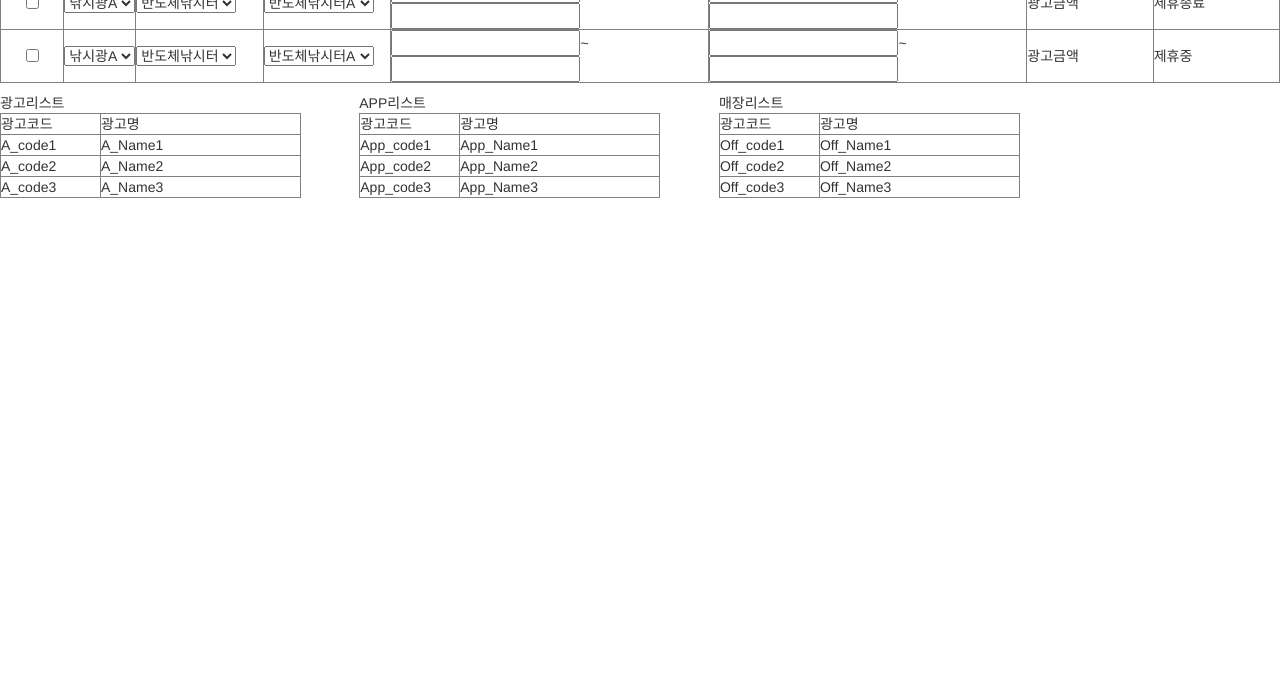
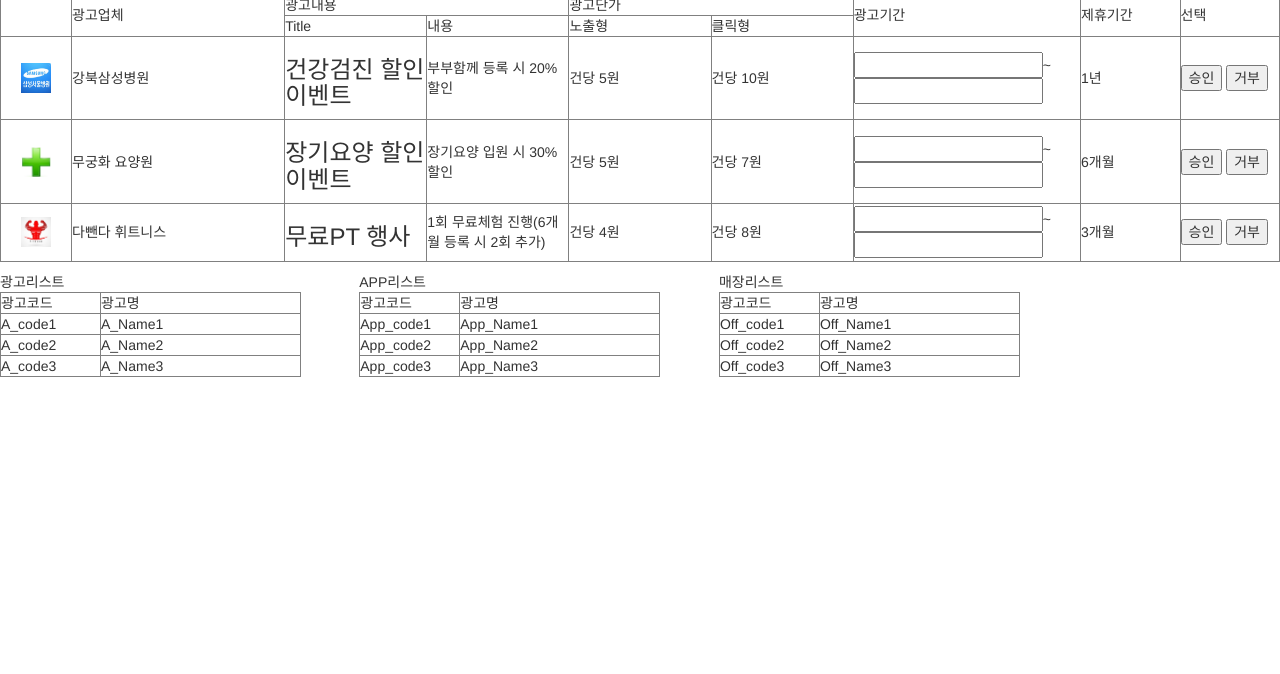
Before and after one commit to bargarock/mobile_ad, a website: page views/setCore.html in a window 1280 px wide. Shown: the part 126-800 px from the top of the page. Drawn offline with nearby package versions, Linux system fonts and the light colour scheme.

Commit message:
화면 수정 및 이미지파일 추가

```diff
--- a/views/setCore.html
+++ b/views/setCore.html
@@ -6,122 +6,101 @@
   <link rel="stylesheet" href="https://maxcdn.bootstrapcdn.com/bootstrap/3.3.7/css/bootstrap.min.css">
   <script src="https://ajax.googleapis.com/ajax/libs/jquery/1.12.4/jquery.min.js"></script>
   <script src="https://maxcdn.bootstrapcdn.com/bootstrap/3.3.7/js/bootstrap.min.js"></script>
-<title>제휴하기</title>
+<title>광고승인</title>
 </head>
 <body>
-
-	<table border="1" width="100%">
-		<tr>
-			<td align="right">
-				<button>제휴하기</button>
-				<button>조회</button>
-			</td>
-		</tr>
-	</table>
-	<table border="1" width="100%">
+	<img src="../img/healthplustalk.JPG" width="50px" height="50px"> 헬스플러스톡 담당자 김준홍님
+	<br>
+	<h1>제안 받은 광고 리스트</h1>
+	<table border="1" width="100%" style="border-collapse: collapse;">
 	<colgroup>
 		<col width="5%">
-		<col width="5%">
+		<col width="15%">
 		<col width="10%">
 		<col width="10%">
-		<col width="25%">
-		<col width="25%">
 		<col width="10%">
 		<col width="10%">
+		<col width="16%">
+		<col width="7%">
+		<col width="7%">
 	</colgroup>
 	<tr>
-		<td></td>
-		<td>광고</td>
-		<td>제휴</td>
-		<td>제휴매장</td>
-		<td>광고기간</td>
-		<td>제휴기간</td>
-		<td>광고금액</td>
-		<td>제휴상태</td>
+		<td rowspan="2"></td>
+		<td rowspan="2">광고업체</td>
+		<td colspan="2">광고내용</td>
+		<td colspan="2">광고단가</td>
+		<td rowspan="2">광고기간</td>
+		<td rowspan="2">제휴기간</td>
+		<td rowspan="2">선택</td>
 	</tr>
 	<tr>
-		<td align="center"><input type="checkbox"/></td>
+		<td>Title</td>
+		<td>내용</td>
+		<td>노출형</td>
+		<td>클릭형</td>
+	</tr>
+	<tr>
+		<td align="center"><img src="../img/samsunghospital.JPG" width="30px" height="30px"></td>
 		<td>
-			<select>
-				<option>낚시광A</option>
-				<option>낚시광B</option>
-				<option>낚시광C</option>
-			</select>
+			강북삼성병원
 		</td>
 		<td>
-			<select>
-				<option>반도체낚시터</option>
-				<option>반도체낚시터</option>
-				<option>반도체낚시터</option>
-			</select>
+			<h3>건강검진 할인 이벤트</h3>
 		</td>
 		<td>
-			<select>
-				<option>반도체낚시터A</option>
-				<option>반도체낚시터B</option>
-				<option>반도체낚시터C</option>
-			</select>
+			부부함께 등록 시 20%할인
 		</td>
-		<td><input type="text"/>~<input type="text"/></</td>
-		<td><input type="text"/>~<input type="text"/></</td>
-		<td>광고금액</td>
-		<td>준비중</td>
+		<td>
+			건당 5원
+		</td>
+		<td>
+			건당 10원
+		</td>
+		<td><input type="text"/>~<input type="text"/></td>
+		<td>1년</td>
+		<td><input type="button" value="승인">  <input type="button" value="거부"></td>
 	</tr>
 	<tr>
-		<td align="center"><input type="checkbox"/></td>
+		<td align="center"><img src="../img/greencross.JPG" width="30px" height="30px"></td>
 		<td>
-			<select>
-				<option>낚시광A</option>
-				<option>낚시광B</option>
-				<option>낚시광C</option>
-			</select>
+			무궁화 요양원
 		</td>
 		<td>
-			<select>
-				<option>반도체낚시터</option>
-				<option>반도체낚시터</option>
-				<option>반도체낚시터</option>
-			</select>
+			<h3>장기요양 할인 이벤트</h3>
 		</td>
 		<td>
-			<select>
-				<option>반도체낚시터A</option>
-				<option>반도체낚시터B</option>
-				<option>반도체낚시터C</option>
-			</select>
+			장기요양 입원 시 30%할인
 		</td>
-		<td><input type="text"/>~<input type="text"/></</td>
-		<td><input type="text"/>~<input type="text"/></</td>
-		<td>광고금액</td>
-		<td>제휴종료</td>
+		<td>
+			건당 5원
+		</td>
+		<td>
+			건당 7원
+		</td>
+		<td><input type="text"/>~<input type="text"/></td>
+		<td>6개월</td>
+		<td><input type="button" value="승인">  <input type="button" value="거부"></td>
 	</tr>
 	<tr>
-		<td align="center"><input type="checkbox"/></td>
+		<td align="center"><img src="../img/fitness.JPG" width="30px" height="30px"></td>
 		<td>
-			<select>
-				<option>낚시광A</option>
-				<option>낚시광B</option>
-				<option>낚시광C</option>
-			</select>
+			다뺀다 휘트니스
 		</td>
 		<td>
-			<select>
-				<option>반도체낚시터</option>
-				<option>반도체낚시터</option>
-				<option>반도체낚시터</option>
-			</select>
+			<h3>무료PT 행사</h3>
 		</td>
 		<td>
-			<select>
-				<option>반도체낚시터A</option>
-				<option>반도체낚시터B</option>
-				<option>반도체낚시터C</option>
-			</select>
+			1회 무료체험 진행(6개월 등록 시 2회 추가)
 		</td>
-		<td><input type="text"/>~<input type="text"/></</td>
-		<td><input type="text"/>~<input type="text"/></</td>
-		<td>광고금액</td>
-		<td>제휴중</td>
+		<td>
+			건당 4원
+		</td>
+		<td>
+			건당 8원
+		</td>
+		<td><input type="text"/>~<input type="text"/></td>
+		<td>3개월</td>
+		<td><input type="button" value="승인">  <input type="button" value="거부"></td>
 	</tr>
 </table>
 
```
Also changed, not shown: public/img/fitness.JPG (added), public/img/greencross.JPG (added), public/img/healthplustalk.jpg (added), public/img/samsunghospital.JPG (added).
